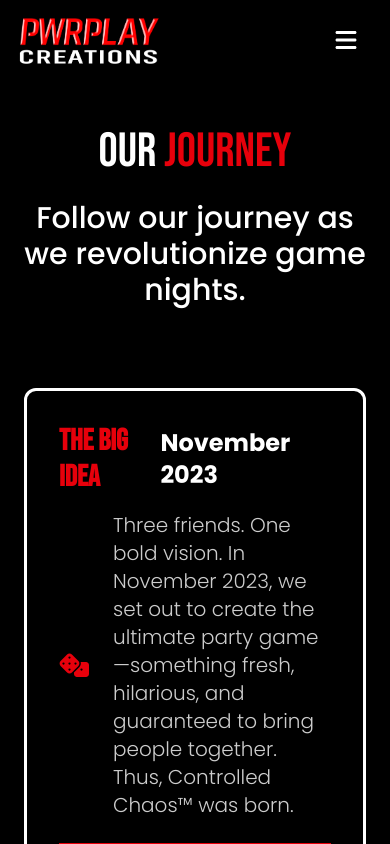
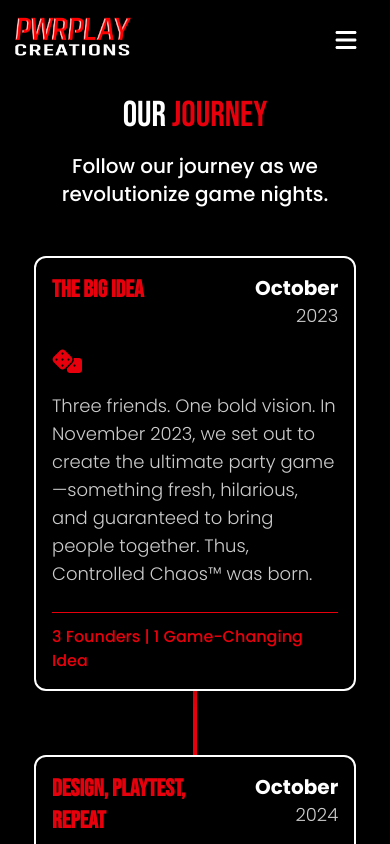
Before and after one commit to gudivadarahul/pwrplay-website, a React (Vite) app: page /about/timeline in a window 390 px wide. Shown: the top 844 px of the page. Built offline with nearby package versions, Linux system fonts and the light colour scheme.

Commit message:
more more changes

```diff
--- a/src/pages/Timeline.jsx
+++ b/src/pages/Timeline.jsx
@@ -11,7 +11,7 @@
 
     const timelineEvents = [
         {
-            date: "November 2023",
+            date: "October 2023",
             title: "The Big Idea",
             description: "Three friends. One bold vision. In November 2023, we set out to create the ultimate party game—something fresh, hilarious, and guaranteed to bring people together. Thus, Controlled Chaos™ was born.",
             icon: <FaDice className="text-3xl" />,
@@ -70,32 +70,32 @@
     },[location]);
 
     return (
-        <div className="relative pt-32 px-6 min-h-screen bg-black">
+        <div className="relative pt-24 sm:pt-32 px-4 sm:px-6 min-h-screen bg-black">
             {/* Logo in top-left */}
-            <div className="absolute -top-8 sm:-top-10 md:-top-12 lg:-top-14 xl:-top-16 -left-2 sm:-left-3 z-[100]">
+            <div className="absolute -top-6 sm:-top-8 md:-top-12 lg:-top-14 xl:-top-16 -left-2 sm:-left-3 z-[100]">
                 <Link to="/">
                     <img
                         src="/pwrplay-logo.png"
                         alt="PWRPLAY Logo"
-                        className="w-48 sm:w-56 md:w-64 lg:w-72 xl:w-80 h-auto cursor-pointer"
+                        className="w-40 sm:w-48 md:w-64 lg:w-72 xl:w-80 h-auto cursor-pointer"
                     />
                 </Link>
             </div>
 
             <div className="relative z-10 max-w-6xl mx-auto">
                 {/* Header Section */}
-                <div className="text-center mb-16">
-                    <h1 className="text-5xl md:text-8xl font-headers mb-6">
+                <div className="text-center mb-12 sm:mb-16">
+                    <h1 className="text-4xl sm:text-5xl md:text-8xl font-headers mb-4 sm:mb-6">
                         Our <span className="text-red-600">Journey</span>
                     </h1>
-                    <p className="text-3xl font-body font-medium max-w-5xl mx-auto">
+                    <p className="text-xl sm:text-2xl md:text-3xl font-body font-medium max-w-5xl mx-auto">
                         Follow our journey as we revolutionize game nights.
                     </p>
                 </div>
 
                 {/* Timeline Section */}
-                <div className="relative mt-20">
-                    <div className="absolute w-1.5 h-full bg-red-600 left-1/2 transform -translate-x-1/2" />
+                <div className="relative mt-12 sm:mt-20">
+                    <div className="absolute w-1 sm:w-1.5 h-full bg-red-600 left-1/2 transform -translate-x-1/2" />
 
                     {timelineEvents.map((event,index) => (
                         <motion.div
@@ -103,40 +103,45 @@
                             initial={{ opacity: 0,y: 50 }}
                             animate={{ opacity: 1,y: 0 }}
                             transition={{ delay: index * 0.2 }}
-                            className="relative mb-32 flex justify-center"
+                            className="relative mb-16 sm:mb-32 flex justify-center"
                         >
-                            <div className="inline-block max-w-xl">
+                            <div className="inline-block w-[90%] sm:max-w-xl">
                                 <Tilt
-                                    tiltMaxAngleX={15}
-                                    tiltMaxAngleY={15}
+                                    tiltMaxAngleX={10}
+                                    tiltMaxAngleY={10}
                                     perspective={1000}
                                     scale={1.02}
                                     transitionSpeed={1000}
                                     gyroscope={false}
                                 >
                                     <motion.div
-                                        whileHover={{ scale: 1.05 }}
-                                        className="bg-black p-8 rounded-xl border-3 border-white hover:border-red-600
+                                        whileHover={{ scale: 1.03 }}
+                                        className="bg-black p-4 sm:p-8 rounded-xl border-2 sm:border-3 border-white hover:border-red-600
                                         group transition-all duration-300 shadow-lg hover:shadow-red-500/20"
                                     >
-                                        <div className="flex justify-between items-center mb-4">
-                                            <h3 className="text-3xl font-bold text-red-600">
+                                        <div className="flex justify-between items-start mb-4">
+                                            <h3 className="text-2xl sm:text-3xl font-bold text-red-600">
                                                 {event.title}
                                             </h3>
-                                            <span className="text-2xl text-white font-bold">
-                                                {event.date}
-                                            </span>
+                                            <div className="text-right ml-4">
+                                                <div className="text-xl sm:text-2xl text-white font-bold">
+                                                    {event.date.split(" ")[0]}
+                                                </div>
+                                                <div className="text-lg sm:text-xl text-white/80">
+                                                    {event.date.split(" ")[1]}
+                                                </div>
+                                            </div>
                                         </div>
-                                        <div className="flex items-center gap-6 mb-6">
-                                            <div className="text-6xl text-red-600">
+                                        <div className="flex flex-col sm:flex-row items-start sm:items-center gap-4 sm:gap-6 mb-6">
+                                            <div className="text-4xl sm:text-6xl text-red-600">
                                                 {event.icon}
                                             </div>
-                                            <p className="text-xl text-white/80">
+                                            <p className="text-lg sm:text-xl text-white/80">
                                                 {event.description}
                                             </p>
                                         </div>
                                         <div className="pt-3 border-t border-red-600">
-                                            <div className="text-xl text-red-600 font-medium">
+                                            <div className="text-base sm:text-xl text-red-600 font-medium">
                                                 {event.stats}
                                             </div>
                                         </div>
@@ -148,8 +153,8 @@
                 </div>
 
                 {/* Footer Quote */}
-                <div className="text-center mt-16 mb-32">
-                    <p className="text-4xl font-bold font-headers italic">
+                <div className="text-center mt-12 sm:mt-16 mb-20 sm:mb-32">
+                    <p className="text-2xl sm:text-4xl font-bold font-headers italic px-4">
                         This is just the beginning of our <span className="text-red-600">game-changing</span> journey
                     </p>
                 </div>
```
